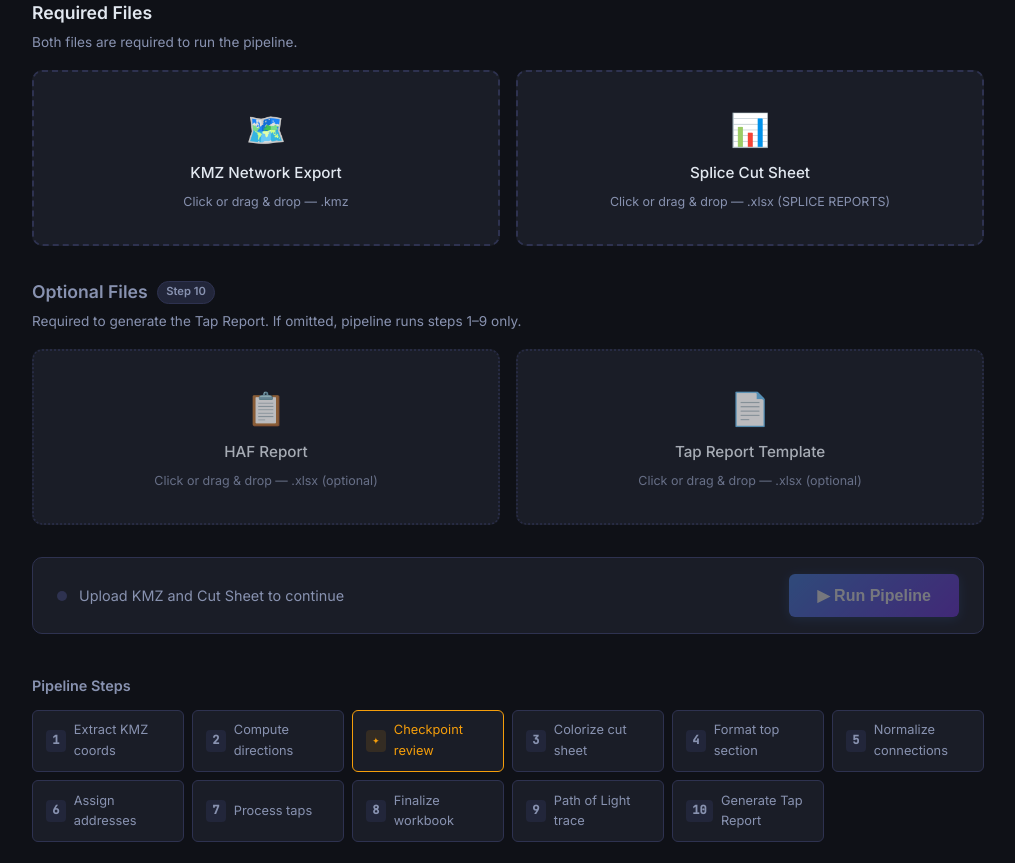
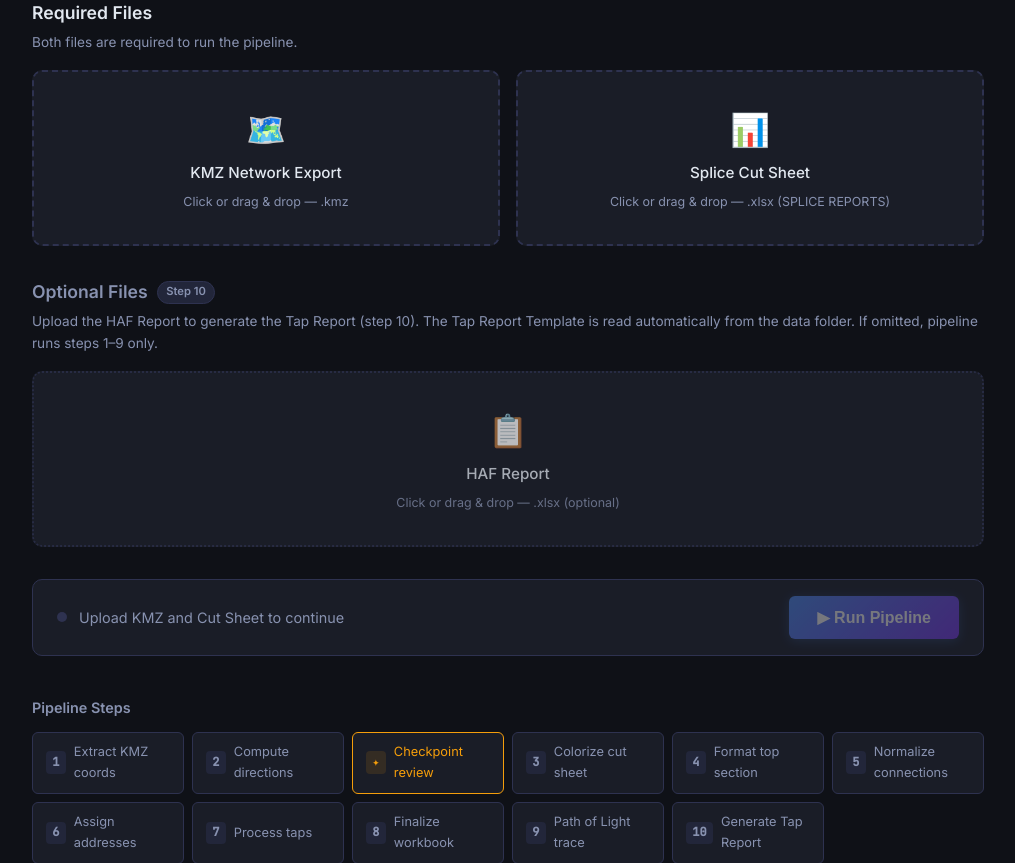
Before and after one commit to iangpope/fiber_data_pipeline, a Flask app: page / in a window 1280 px wide. Shown: the part 134-997 px from the top of the page, without its empty margins (132-1147 px from the left). Before the commit the page ends 976 px from the top, so only its background shows below. Run offline with Flask 3, Linux system fonts and the light colour scheme.

Commit message:
Remove tap report template upload; HAF only, template auto-loaded from data/
Co-Authored-By: Claude Sonnet 4.6 <noreply@anthropic.com>

```diff
--- a/tools/pipeline_ui/app.py
+++ b/tools/pipeline_ui/app.py
@@ -150,12 +150,9 @@ def create_app() -> Flask:
         sheet_file.save(data_dir / sheet_file.filename)
 
         # Save optional files.
-        haf_file      = request.files.get("haf")
-        template_file = request.files.get("tap_template")
+        haf_file = request.files.get("haf")
         if haf_file and haf_file.filename:
             haf_file.save(data_dir / haf_file.filename)
-        if template_file and template_file.filename:
-            template_file.save(data_dir / template_file.filename)
 
         # Register job.
         _JOBS[job_id] = {
--- a/tools/pipeline_ui/templates/index.html
+++ b/tools/pipeline_ui/templates/index.html
@@ -69,8 +69,8 @@
 
         <div class="upload-section secondary">
           <h2>Optional Files <span class="badge">Step 10</span></h2>
-          <p class="hint">Required to generate the Tap Report. If omitted, pipeline runs steps 1–9 only.</p>
-          <div class="upload-grid">
+          <p class="hint">Upload the HAF Report to generate the Tap Report (step 10). The Tap Report Template is read automatically from the data folder. If omitted, pipeline runs steps 1–9 only.</p>
+          <div class="upload-grid" style="grid-template-columns: 1fr;">
 
             <div class="upload-card">
               <label class="drop-zone optional" id="hafZone">
@@ -78,17 +78,6 @@
                 <div class="drop-inner" id="hafInner">
                   <span class="drop-icon">📋</span>
                   <span class="drop-label">HAF Report</span>
-                  <span class="drop-hint">Click or drag & drop — .xlsx (optional)</span>
-                </div>
-              </label>
-            </div>
-
-            <div class="upload-card">
-              <label class="drop-zone optional" id="templateZone">
-                <input type="file" name="tap_template" id="templateInput" accept=".xlsx" hidden />
-                <div class="drop-inner" id="templateInner">
-                  <span class="drop-icon">📄</span>
-                  <span class="drop-label">Tap Report Template</span>
                   <span class="drop-hint">Click or drag & drop — .xlsx (optional)</span>
                 </div>
               </label>
@@ -153,10 +142,9 @@
       });
     }
 
-    setupDrop("kmzZone",      "kmzInner",      "kmzInput",      "🗺️", "KMZ Network Export",      false);
-    setupDrop("sheetZone",    "sheetInner",    "sheetInput",    "📊", "Splice Cut Sheet",         false);
-    setupDrop("hafZone",      "hafInner",      "hafInput",      "📋", "HAF Report",               true);
-    setupDrop("templateZone", "templateInner", "templateInput", "📄", "Tap Report Template",      true);
+    setupDrop("kmzZone",   "kmzInner",   "kmzInput",   "🗺️", "KMZ Network Export", false);
+    setupDrop("sheetZone", "sheetInner", "sheetInput", "📊", "Splice Cut Sheet",    false);
+    setupDrop("hafZone",   "hafInner",   "hafInput",   "📋", "HAF Report",          true);
 
     function checkReady() {
       const kmzOk   = document.getElementById("kmzInput").files.length > 0;
```
